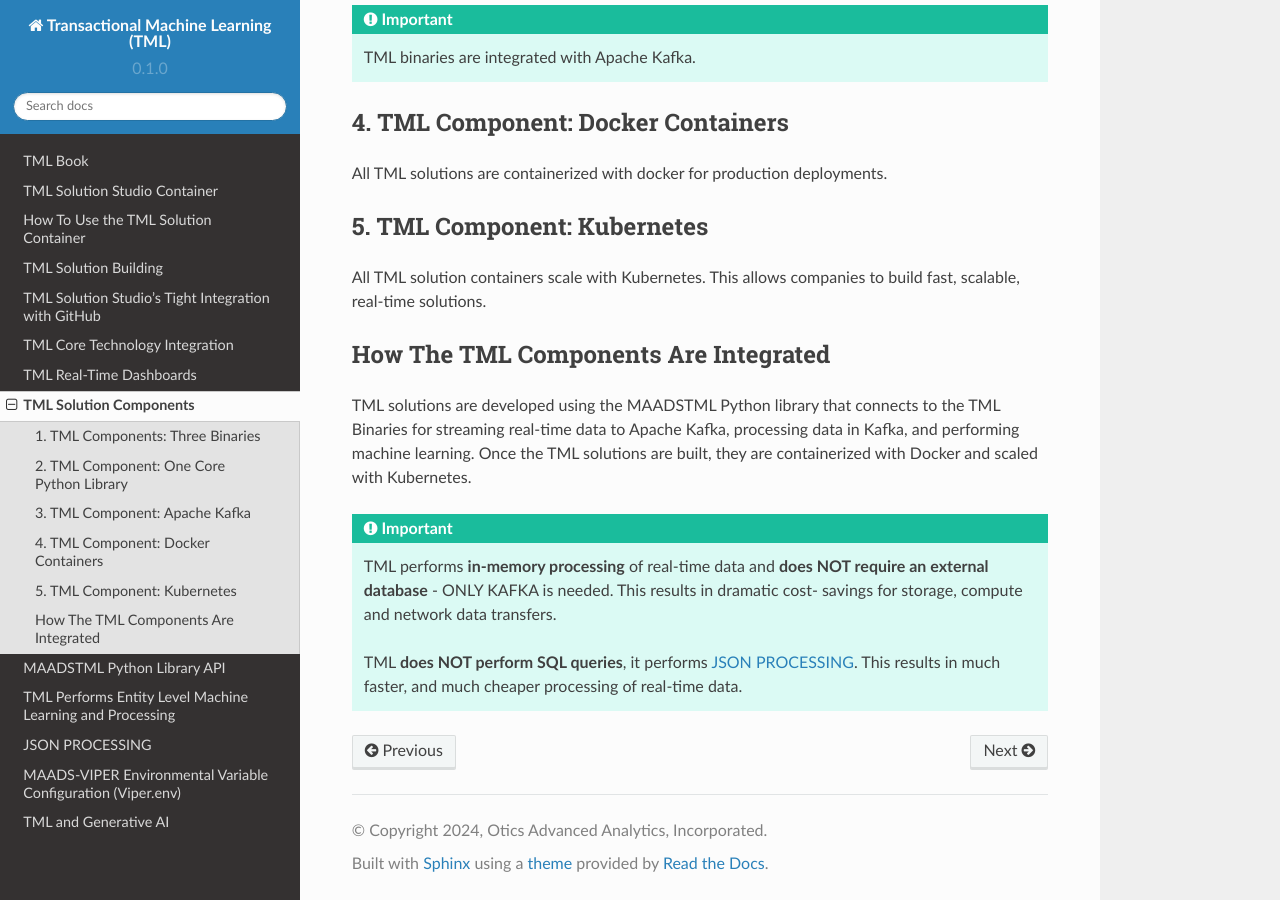
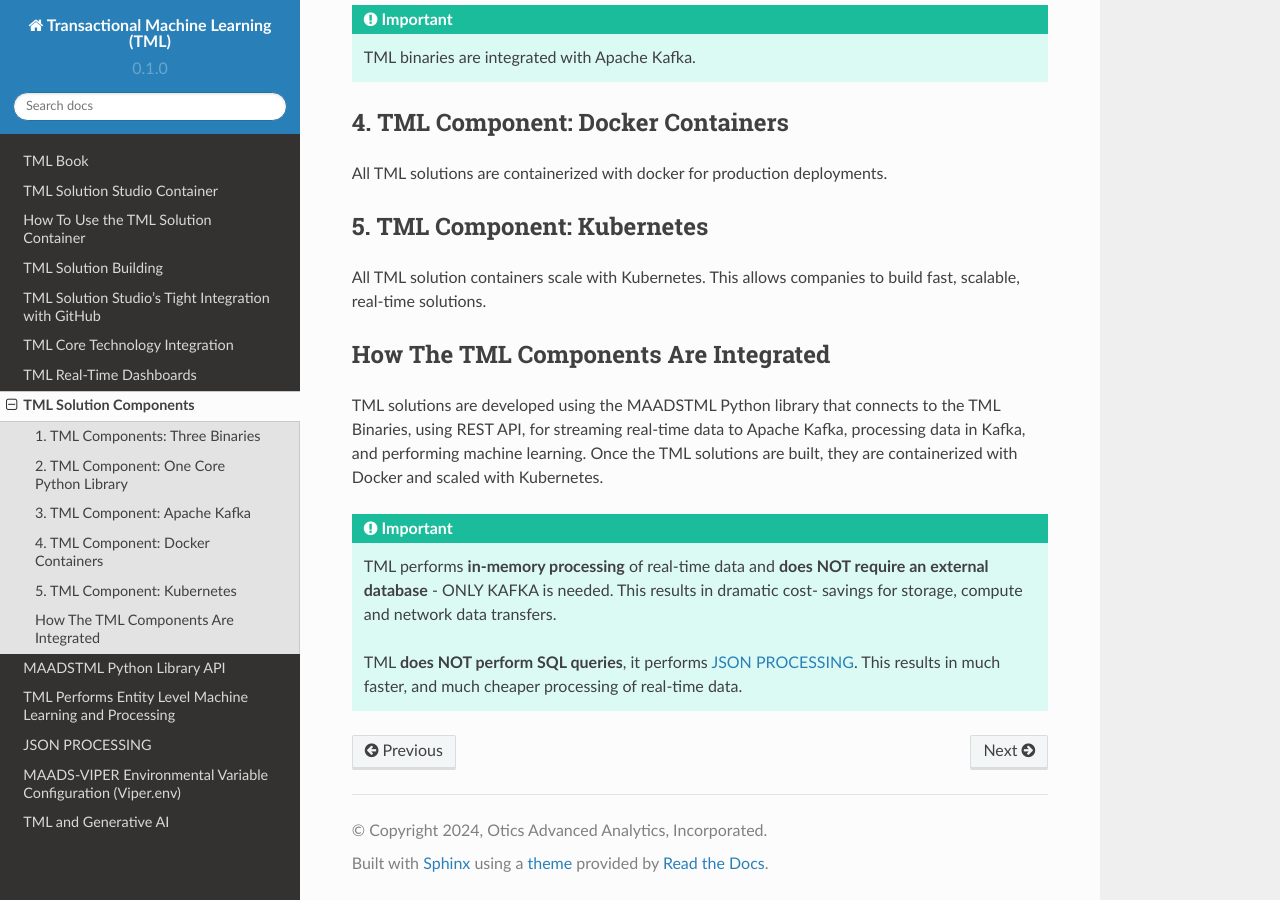
Before and after one commit to smaurice101/readthedocs, a Sphinx documentation site: the page built from docs/source/usage.rst, in a window 1280 px wide and 900 px high, scrolled down 683 px. Built offline with Sphinx 7.4.7 and the Read the Docs theme 2.0.0, drawn with Linux system fonts in a browser that asks for light colours.

Commit message:
Update usage.rst

```diff
--- a/docs/source/usage.rst
+++ b/docs/source/usage.rst
@@ -47,7 +47,7 @@
 How The TML Components Are Integrated
 --------------------------
 
-TML solutions are developed using the MAADSTML Python library that connects to the TML Binaries for streaming real-time data to Apache Kafka, processing data in Kafka, and performing machine learning.  Once the TML solutions are built, they are containerized with Docker and scaled with Kubernetes.
+TML solutions are developed using the MAADSTML Python library that connects to the TML Binaries, using REST API, for streaming real-time data to Apache Kafka, processing data in Kafka, and performing machine learning.  Once the TML solutions are built, they are containerized with Docker and scaled with Kubernetes.
 
 .. important::
 
```
